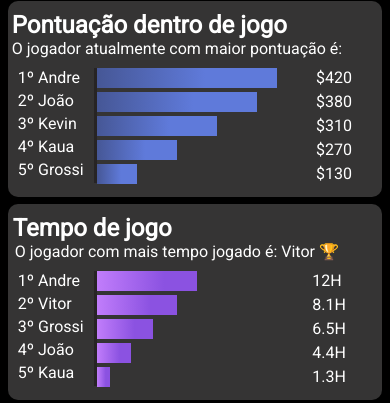
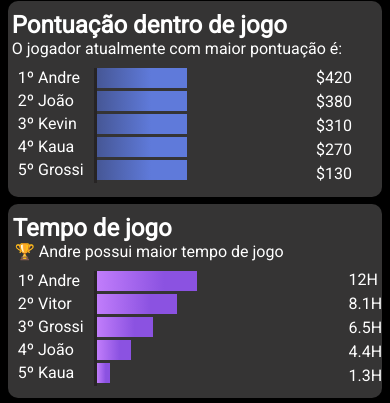
Before and after one commit to DEVitor0/Projeto-mine, a plain HTML site: page index.html in a window 390 px wide. Shown: the part 123-526 px from the top of the page. Drawn offline with nearby package versions, Linux system fonts and the light colour scheme.

Commit message:
correção de responsividade na caixa de tempo de jogo

```diff
--- a/assets/css/style.css
+++ b/assets/css/style.css
@@ -202,40 +202,17 @@ h1 {
   display: inline-block;
   vertical-align: middle;
   height: 117px;
+  width: 100px;
   position: absolute;
   overflow-y: hidden;
 }
 
 .graficos > .linhas{
-  display: inline-block;
+  display: block;
+  margin-bottom: 3px;
   height: 20px;
   background: linear-gradient(to right, #465796, #5F7ADA 60%);
   margin-right: 10px;
-}
-
-.linhas:first-child {
-  width: 180px;
-  margin-right: 10px;
-}
-
-.linhas:nth-child(2) {
-  width: 160px;
-  margin-right: 130px;
-}
-
-.linhas:nth-child(3) {
-  width: 120px;
-  margin-right: 150px;
-}
-
-.linhas:nth-child(4) {
-  width: 80px;
-  margin-right: 150px;
-}
-
-.linhas:nth-child(5) {
-  width: 40px;
-  margin-right: 180px;
 }
 
 #pontuação > li:nth-child(1), #pontuação > li:nth-child(2), #pontuação > li:nth-child(3), #pontuação > li:nth-child(4), #pontuação > li:nth-child(5) {
@@ -255,13 +232,13 @@ h1 {
 
 #caixa2 {
   width: 96%;
-  height: fit-content;
+  height: 194px;
   margin: auto;
   background-color: var(--cor-blocos);
   border-radius: 10px;
   margin-top: 7px;
   margin-bottom: 1px;
-  padding-bottom: 10px;
+  overflow-y: hidden;
 }
 
 #caixa2 > h2 {
@@ -310,10 +287,10 @@ h1 {
 }
 
 #texto-horas {
-  display: inline-block;
-  position: absolute;
-  left: calc(320px - 2vw);
-  text-align: justify;
+  display: flex;
+  justify-content: flex-end;
+  position: relative;
+  top: -62%;
 }
 
 #texto-horas > ul > li {
--- a/index.html
+++ b/index.html
@@ -64,7 +64,7 @@
         </div>
         <div id="caixa2">
             <h2>Tempo de jogo</h2>
-            <p>O jogador com mais tempo jogado é: Vitor &#x1F3C6;</p>
+            <p>&#x1F3C6; Andre possui maior tempo de jogo</p>
             <div>
                 <ul>
                     <li>1º Andre</li>
```
